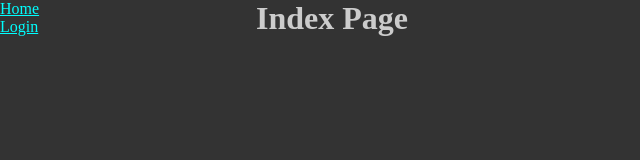
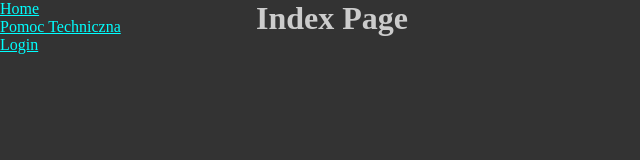
Before and after one commit to GOLDER303/secjar-frontend, a React (Vite) app: page / in a window 1280 px wide. Shown: the top 160 px of the page, without its empty margins (0-640 px from the left). Built offline with nearby package versions, Linux system fonts and the light colour scheme.

Commit message:
Add link to support form in navbar

```diff
--- a/src/components/Navbar.tsx
+++ b/src/components/Navbar.tsx
@@ -32,6 +32,9 @@ const Navbar: React.FC = () => {
                 <li>
                     <Link to={"/home"}>Home</Link>
                 </li>
+                <li>
+                    <Link to={"/support"}>Pomoc Techniczna</Link>
+                </li>
                 {hasAdminRole() && (
                     <li>
                         <Link to={"/adminPanel"}>Admin panel</Link>
```
